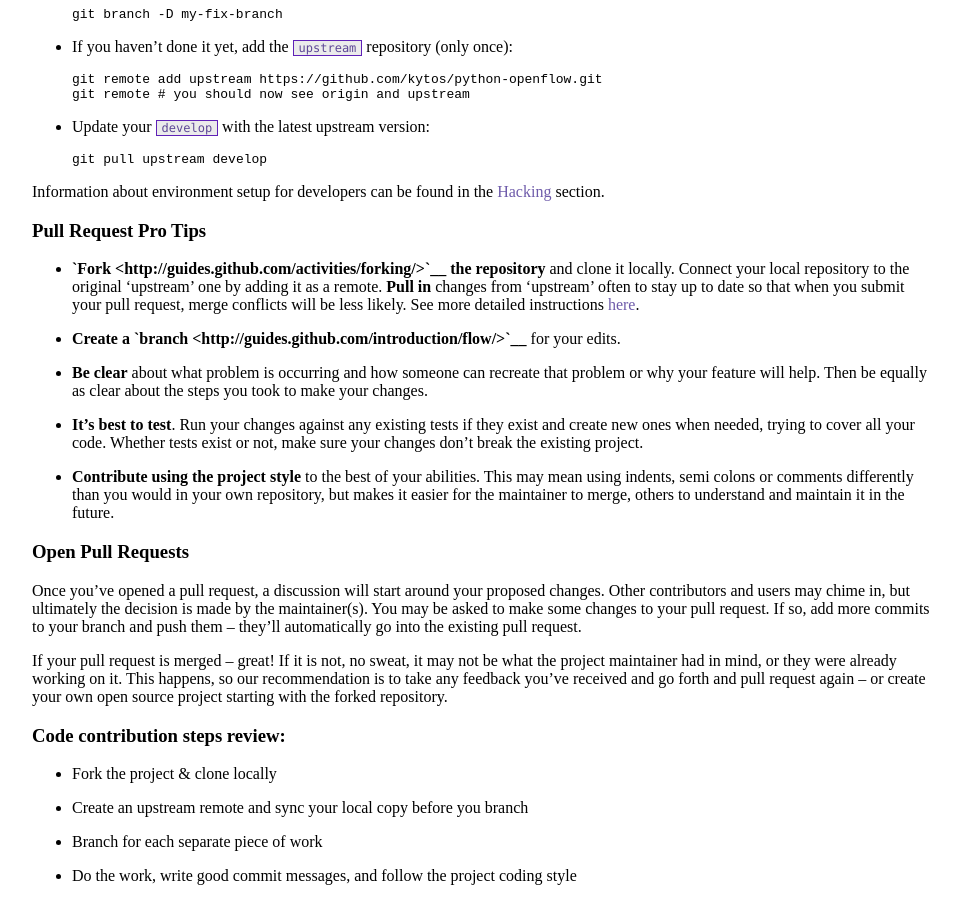
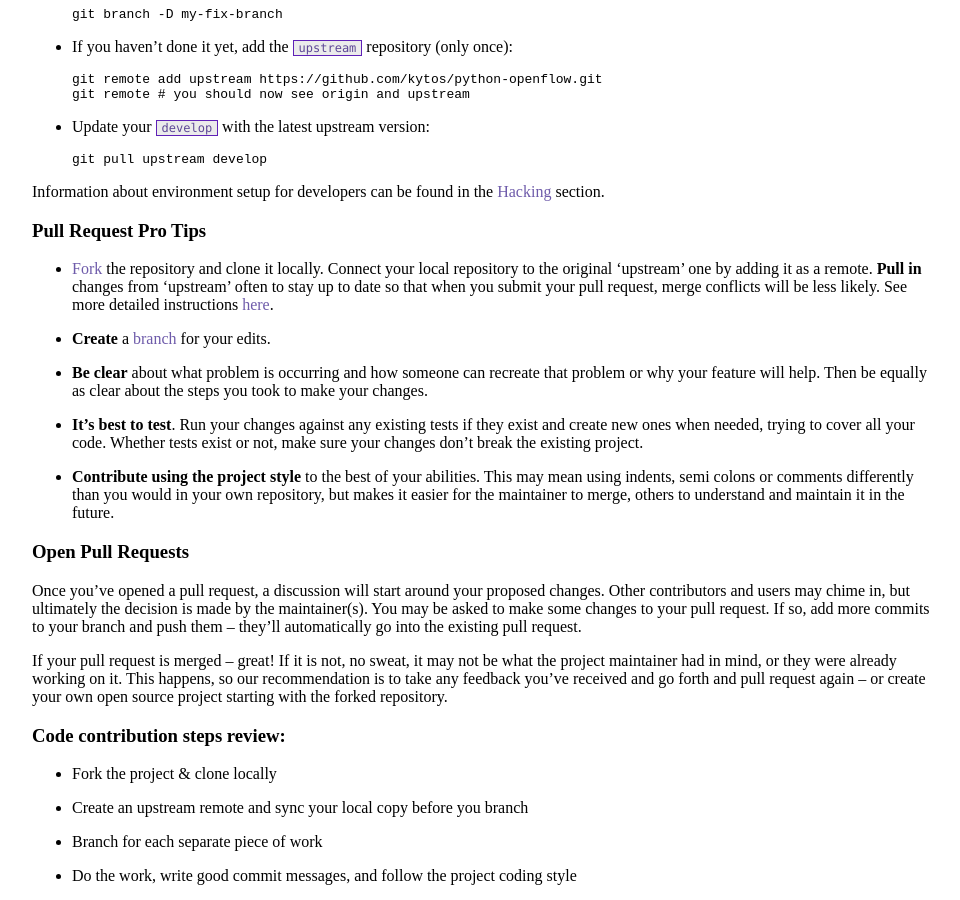
Before and after one commit to kytos/python-openflow, a Sphinx documentation site: the page built from docs/toc/CONTRIBUTE.rst, in a window 1280 px wide and 900 px high, scrolled down 4344 px. Shown: the whole window, without its empty margins (158-1118 px from the left). Built offline with Sphinx 7.4.7 and the Read the Docs theme 2.0.0, drawn with Linux system fonts in a browser that asks for light colours; pages that are not in the unit, such as notebooks, are missing from menus.

```diff
--- a/docs/toc/CONTRIBUTE.rst
+++ b/docs/toc/CONTRIBUTE.rst
@@ -257,14 +257,14 @@ Information about environment setup for developers can be found in the
 Pull Request Pro Tips
 ~~~~~~~~~~~~~~~~~~~~~
 
--  **`Fork <http://guides.github.com/activities/forking/>`__ the repository** and
-   clone it locally. Connect your local repository to the original ‘upstream’ one
-   by adding it as a remote. **Pull in** changes from ‘upstream’ often to stay
-   up to date so that when you submit your pull request, merge
+-  `Fork <http://guides.github.com/activities/forking/>`__ the repository
+   and clone it locally. Connect your local repository to the original
+   ‘upstream’ one by adding it as a remote. **Pull in** changes from ‘upstream’
+   often to stay up to date so that when you submit your pull request, merge
    conflicts will be less likely. See more detailed instructions
    `here <https://help.github.com/articles/syncing-a-fork>`__.
--  **Create a `branch <http://guides.github.com/introduction/flow/>`__** for your
-   edits.
+-  **Create** a `branch <http://guides.github.com/introduction/flow/>`__ for
+   your edits.
 -  **Be clear** about what problem is occurring and how someone can recreate
    that problem or why your feature will help. Then be equally as clear about
    the steps you took to make your changes.
```
